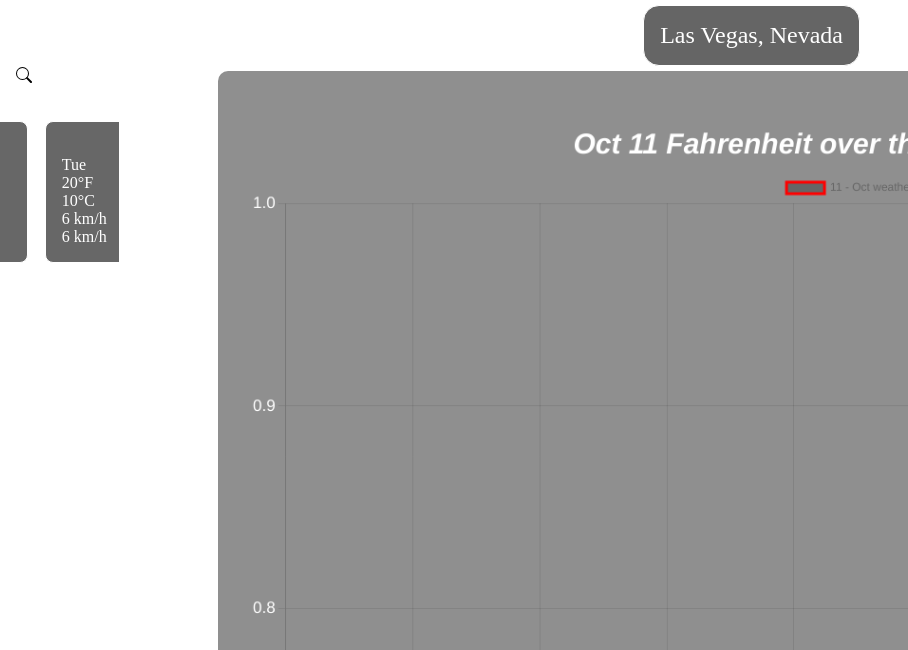
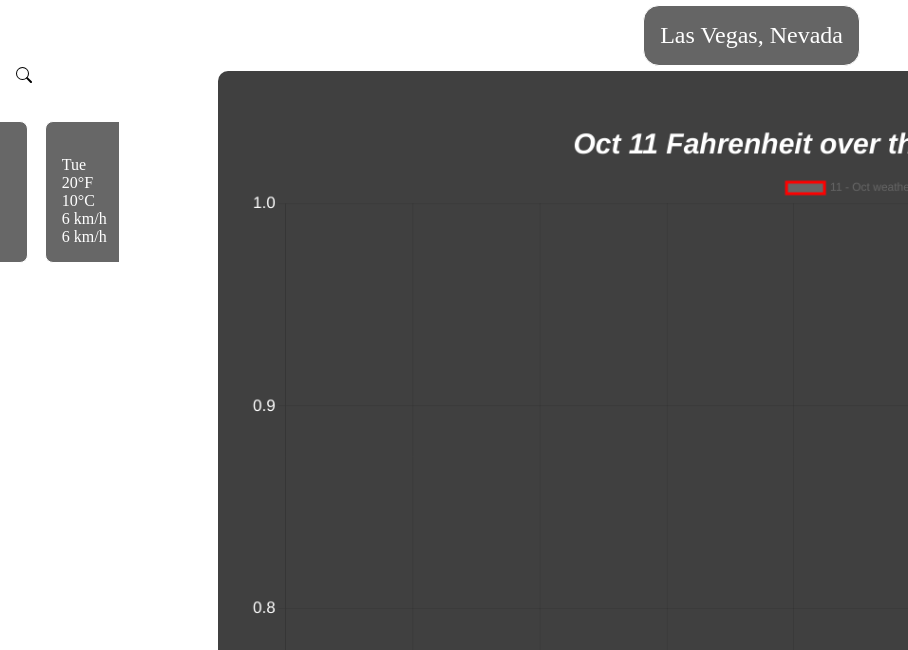
Before and after one commit to zackalsiday/Weathery, a website built with webpack: page index.html in a window 1280 px wide. Shown: the part 150-800 px from the top of the page, 372-1280 px from the left. Built offline with nearby package versions, Linux system fonts and the light colour scheme; no server answers.

Commit message:
chart background color is darker and more readable

```diff
--- a/src/styles/line-chart.css
+++ b/src/styles/line-chart.css
@@ -1,5 +1,5 @@
 #lineChart{
-    background-color: rgba(0, 0, 0, 0.44);
+    background-color: rgba(0, 0, 0, 0.75);
     /* border-radius: 10px;
     padding-right: 2rem;
     padding-left: 2rem;
```
Also changed, not shown: dist/main.css.
